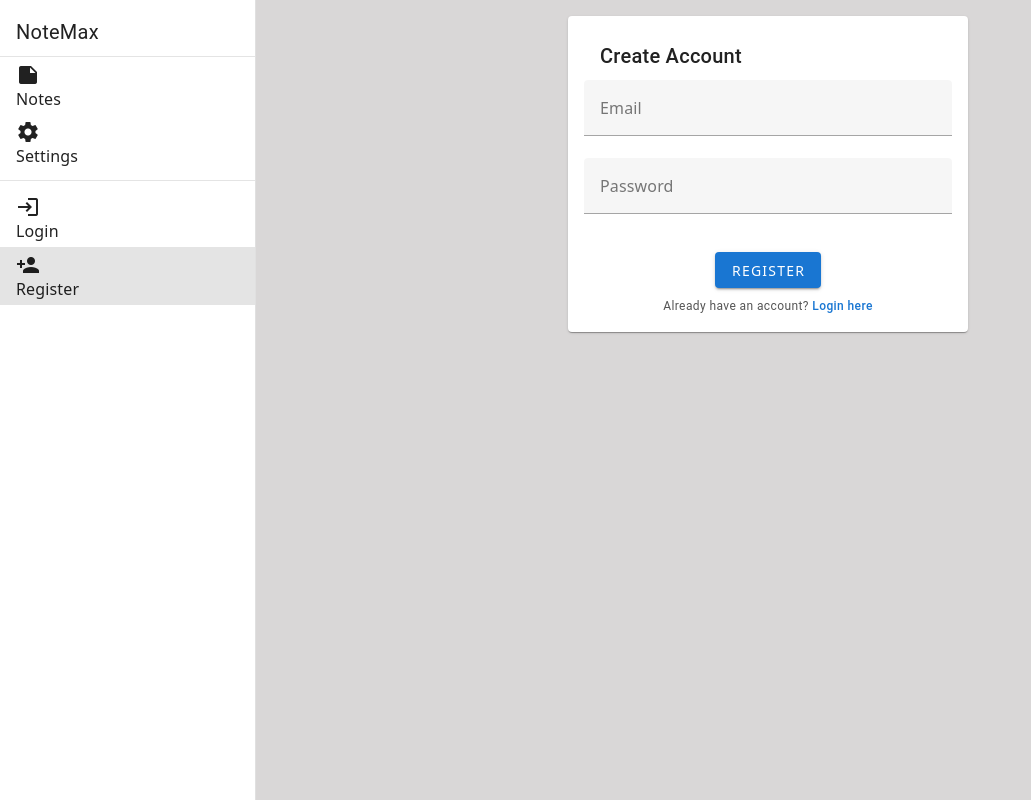
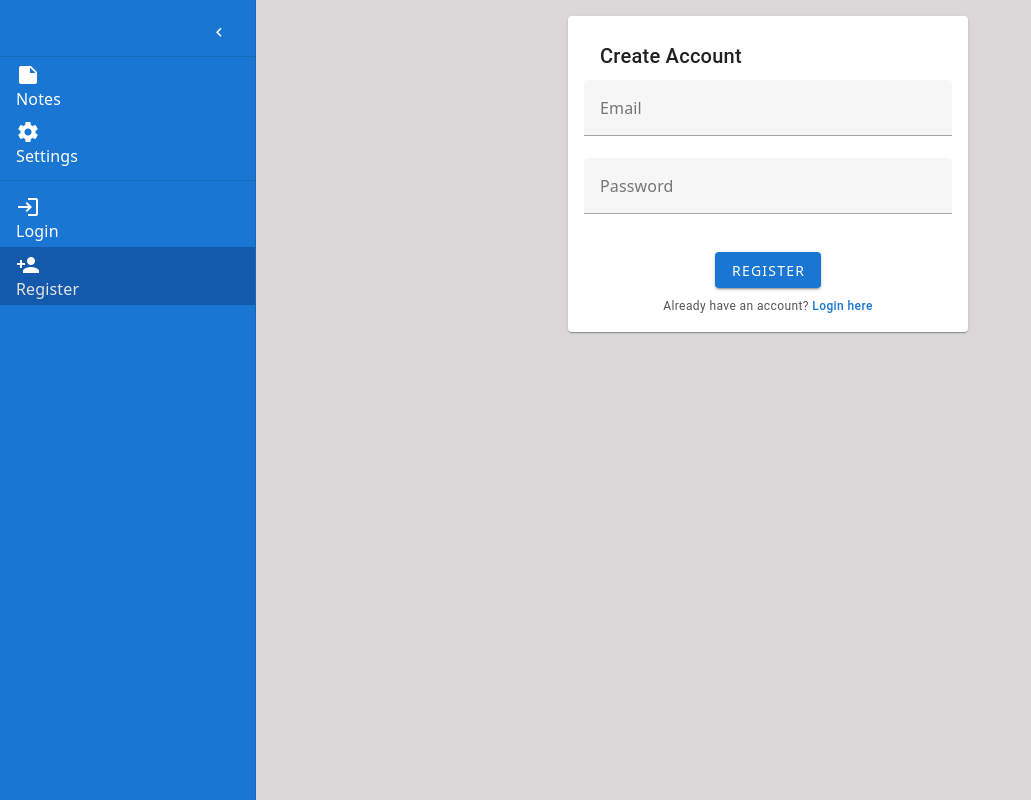
Before and after one commit to Joe2091/FinalYearProject, a Vue app in the folder Frontend/: page /register in a window 1280 px wide. Shown: the whole page, without its empty margins (0-1031 px from the left). Built offline with nearby package versions, Linux system fonts and the light colour scheme; no server answers.

Commit message:
Added Toast Store, fixed some visual bugs with web app sidebar. Implemented Favourites properly (#9)

```diff
--- a/Frontend/src/App.vue
+++ b/Frontend/src/App.vue
@@ -1,61 +1,149 @@
 <script setup>
-import { ref } from 'vue';
+import { ref, computed } from 'vue';
 import { useRouter } from 'vue-router';
 import { useAuthStore } from '@/stores/authStore';
+import { useToastStore } from './stores/toastStore';
+import { useTheme } from 'vuetify';
+
+defineProps(['isDark']);
+const theme = useTheme();
+const isDark = computed(() => theme.global.name.value === 'dark'); // Detect current theme
+
+const savedTheme = localStorage.getItem('theme');
+if (savedTheme) {
+  theme.global.name.value = savedTheme;
+}
+
+const toggleTheme = () => {
+  const newTheme = isDark.value ? 'light' : 'dark';
+  theme.global.name.value = newTheme;
+  localStorage.setItem('theme', newTheme);
+  toast.show(`Switched to ${newTheme} mode`, 'info');
+};
+const toast = useToastStore();
 
 const drawer = ref(true);
 const authStore = useAuthStore();
 const router = useRouter();
+const isCollapsed = ref(false);
 
+const toggleCollapse = () => {
+  isCollapsed.value = !isCollapsed.value;
+};
 const logout = async () => {
   await authStore.logout();
+  toast.show('Signed out successfully!', 'success');
   router.push('/login');
 };
 </script>
 
 <template>
   <v-app>
-    <v-navigation-drawer app v-model="drawer" permanent>
+    <v-snackbar
+      v-model="toast.visible"
+      :color="toast.color"
+      timeout="3000"
+      location="top center"
+      class="elevation-10 rounded-lg px-4"
+    >
+      <v-icon class="mr-2">
+        {{ toast.color === 'error' ? 'mdi-alert-circle' : 'mdi-check-circle' }}
+      </v-icon>
+      {{ toast.message }}
+    </v-snackbar>
+    <v-navigation-drawer
+      app
+      v-model="drawer"
+      permanent
+      :rail="isCollapsed"
+      :class="isDark ? 'sidebar-dark' : 'sidebar-light'"
+    >
       <v-list>
-        <v-list-item>
-          <v-list-item-title class="text-h6">NoteMax</v-list-item-title>
+        <v-list-item class="d-flex justify-end">
+          <v-btn icon @click="toggleCollapse" variant="text" size="small">
+            <v-icon>{{ isCollapsed ? 'mdi-chevron-right' : 'mdi-chevron-left' }}</v-icon>
+          </v-btn>
         </v-list-item>
 
         <v-divider></v-divider>
 
-        <v-list-item link to="/">
+        <v-list-item
+          link
+          to="/"
+          :class="[
+            $route.path === '/' ? (isDark ? 'active-item-dark' : 'active-item-light') : '',
+            $route.path === '/' ? 'no-hover' : '',
+          ]"
+        >
           <v-icon start>mdi-note</v-icon>
-          <v-list-item-title>Notes</v-list-item-title>
+          <v-list-item-title v-if="!isCollapsed">Notes</v-list-item-title>
         </v-list-item>
 
-        <v-list-item link to="/settings">
+        <v-list-item
+          link
+          to="/settings"
+          :class="[
+            $route.path === '/settings' ? (isDark ? 'active-item-dark' : 'active-item-light') : '',
+            $route.path === '/settings' ? 'no-hover' : '',
+          ]"
+        >
           <v-icon start>mdi-cog</v-icon>
-          <v-list-item-title>Settings</v-list-item-title>
+          <v-list-item-title v-if="!isCollapsed">Settings</v-list-item-title>
         </v-list-item>
 
         <v-divider class="my-2" />
 
         <template v-if="!authStore.user">
-          <v-list-item to="/login" link>
+          <v-list-item
+            link
+            to="/login"
+            :class="[
+              $route.path === '/login' ? (isDark ? 'active-item-dark' : 'active-item-light') : '',
+              $route.path === '/login' ? 'no-hover' : '',
+            ]"
+          >
             <v-icon start>mdi-login</v-icon>
-            <v-list-item-title>Login</v-list-item-title>
+            <v-list-item-title v-if="!isCollapsed">Login</v-list-item-title>
           </v-list-item>
 
-          <v-list-item to="/register" link>
+          <v-list-item
+            link
+            to="/register"
+            :class="[
+              $route.path === '/register' ? (isDark ? 'active-item-dark' : 'active-item-light') : '',
+              $route.path === '/register' ? 'no-hover' : '',
+            ]"
+          >
             <v-icon start>mdi-account-plus</v-icon>
-            <v-list-item-title>Register</v-list-item-title>
+            <v-list-item-title v-if="!isCollapsed">Register</v-list-item-title>
           </v-list-item>
         </template>
 
         <template v-else>
-          <v-list-item to="/account" link>
+          <v-list-item
+            link
+            to="/account"
+            :class="[
+              $route.path === '/account' ? (isDark ? 'active-item-dark' : 'active-item-light') : '',
+              $route.path === '/account' ? 'no-hover' : '',
+            ]"
+          >
             <v-icon start>mdi-account</v-icon>
-            <v-list-item-title>Account</v-list-item-title>
+            <v-list-item-title v-if="!isCollapsed">Account</v-list-item-title>
+          </v-list-item>
+
+          <v-list-item @click="toggleTheme" link>
+            <v-icon start>
+              {{ isDark ? 'mdi-white-balance-sunny' : 'mdi-moon-waning-crescent' }}
+            </v-icon>
+            <v-list-item-title v-if="!isCollapsed">
+              {{ isDark ? 'Light Mode' : 'Dark Mode' }}
+            </v-list-item-title>
           </v-list-item>
 
           <v-list-item @click="logout">
             <v-icon start>mdi-logout</v-icon>
-            <v-list-item-title>Sign Out</v-list-item-title>
+            <v-list-item-title v-if="!isCollapsed">Sign Out</v-list-item-title>
           </v-list-item>
         </template>
       </v-list>
@@ -66,3 +154,41 @@ const logout = async () => {
     </v-main>
   </v-app>
 </template>
+<style scoped>
+.sidebar-dark {
+  background-color: #121212 !important;
+}
+
+.sidebar-light {
+  background-color: #1976d2 !important;
+}
+
+.sidebar-light .v-list-item-title,
+.sidebar-light .v-icon {
+  color: white !important;
+}
+
+.active-item-dark {
+  background-color: #4a02b0 !important;
+}
+
+.active-item-light {
+  background-color: #1565c0 !important;
+}
+
+.active-item-dark .v-list-item-title,
+.active-item-dark .v-icon,
+.active-item-light .v-list-item-title,
+.active-item-light .v-icon {
+  color: white !important;
+}
+
+.no-hover:hover {
+  background-color: inherit !important;
+}
+.v-btn:focus,
+.v-btn:focus-visible {
+  outline: none !important;
+  box-shadow: none !important;
+}
+</style>
--- a/Frontend/src/pages/NotesPage.vue
+++ b/Frontend/src/pages/NotesPage.vue
@@ -2,9 +2,9 @@
 import { ref, onMounted, onBeforeUnmount } from 'vue';
 import { getNotes, createNote, deleteNote, updateNote } from '@/api/noteService';
 import dayjs from 'dayjs';
+import { useToastStore } from '../stores/toastStore';
 
-const emit = defineEmits(['toast']);
-
+const toast = useToastStore();
 const notes = ref([]);
 const newTitle = ref('');
 const newContent = ref('');
@@ -28,7 +28,7 @@ const summarizeNote = (note) => {
   // note.content will be sent to Summarization API Later in Development
 };
 
-const show = (msg, color = 'success') => emit('toast', msg, color);
+const show = (msg, color = 'success') => toast.show(msg, color);
 
 const fetchNotes = async () => {
   notes.value = await getNotes();
@@ -79,7 +79,7 @@ const toggleFavorite = async (note) => {
     isFavorite: note.isFavorite,
   });
 
-  show(note.isFavorite ? 'Favorited!' : 'Unfavorited');
+  show(note.isFavorite ? 'Favorited Note' : 'Unfavorited Note');
 };
 
 onMounted(fetchNotes);
@@ -87,7 +87,7 @@ const formatDate = (date) => {
   const diff = now.value.diff(dayjs(date), 'minute');
   if (diff < 1) return 'just now';
   if (diff < 60) return `${diff} minutes ago`;
-  return dayjs(date).format('MMM D, YYYY h:mm A'); // fallback to absolute
+  return dayjs(date).format('MMM D, YYYY h:mm A');
 };
 </script>
 
@@ -103,7 +103,12 @@ const formatDate = (date) => {
   <!-- Notes grid -->
   <v-row>
     <v-col
-      v-for="note in [...notes].sort((a, b) => b.isFavorite - a.isFavorite).reverse()"
+      v-for="note in [...notes].sort((a, b) => {
+        if (b.isFavorite !== a.isFavorite) {
+          return b.isFavorite - a.isFavorite;
+        }
+        return new Date(b.updatedAt) - new Date(a.updatedAt);
+      })"
       :key="note._id"
       cols="12"
       sm="6"
--- a/Frontend/src/pages/auth/Login.vue
+++ b/Frontend/src/pages/auth/Login.vue
@@ -22,23 +22,28 @@ import { signInWithEmailAndPassword } from 'firebase/auth';
 import { auth } from '@/plugins/firebase';
 import { useRouter } from 'vue-router';
 import { useAuthStore } from '../../stores/authStore';
+import { useToastStore } from '../../stores/toastStore';
 
 const email = ref('');
 const password = ref('');
 const error = ref('');
 const router = useRouter();
+const toast = useToastStore();
 
 const loginUser = async () => {
   try {
     const userCredential = await signInWithEmailAndPassword(auth, email.value, password.value);
     const user = userCredential.user;
+
     const token = await user.getIdToken();
     console.log('User ID token:', token); //Update this Later on for Security
     const authStore = useAuthStore();
     await authStore.setUser(user);
+    toast.show('Logged in successfully!', 'success');
     router.push('/');
   } catch (err) {
     error.value = err.message;
+    toast.show(err.message, 'error');
   }
 };
 </script>
--- a/Frontend/src/pages/auth/Register.vue
+++ b/Frontend/src/pages/auth/Register.vue
@@ -21,18 +21,22 @@ import { ref } from 'vue';
 import { createUserWithEmailAndPassword } from 'firebase/auth';
 import { auth } from '@/plugins/firebase';
 import { useRouter } from 'vue-router';
+import { useToastStore } from '../../stores/toastStore';
 
 const email = ref('');
 const password = ref('');
 const error = ref('');
 const router = useRouter();
+const toast = useToastStore();
 
 const registerUser = async () => {
   try {
     await createUserWithEmailAndPassword(auth, email.value, password.value);
     router.push('/login');
+    toast.show('Created an Account Successfully!', 'success');
   } catch (err) {
     error.value = err.message;
+    toast.show(err.message, 'error');
   }
 };
 </script>
--- /dev/null
+++ b/Frontend/src/stores/toastStore.js
@@ -0,0 +1,23 @@
+import { defineStore } from 'pinia';
+
+export const useToastStore = defineStore('toast', {
+  state: () => ({
+    message: '',
+    color: 'success',
+    visible: false,
+  }),
+  actions: {
+    show(msg, color = 'success') {
+      this.message = msg;
+      this.color = color;
+      this.visible = true;
+
+      setTimeout(() => {
+        this.visible = false;
+      }, 5000);
+    },
+    hide() {
+      this.visible = false;
+    },
+  },
+});
```
